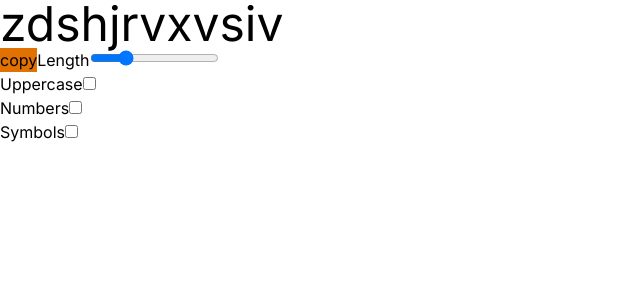
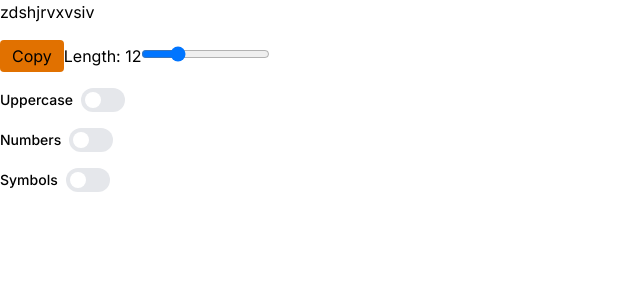
Before and after one commit to shravzzv/passforge, a Next.js app: page / in a window 1280 px wide. Shown: the top 300 px of the page, without its empty margins (0-640 px from the left). Built offline with nearby package versions, Linux system fonts and the light colour scheme.

Commit message:
feat: add ToggleSwitch component for better UI control of password options

```diff
--- a/app/page.tsx
+++ b/app/page.tsx
@@ -2,6 +2,7 @@
 
 import generatePassword from '@/utils/generatePassword'
 import { useState, useEffect } from 'react'
+import ToggleSwitch from '@/components/toggle-switch'
 
 export default function Page() {
   const [length, setLength] = useState<number>(12)
@@ -25,23 +26,25 @@ export default function Page() {
     try {
       await navigator.clipboard.writeText(password)
       setCopied(true)
-      setTimeout(() => setCopied(false), 1500) // reset after 1.5s
+      setTimeout(() => setCopied(false), 1500)
     } catch (err) {
       console.error('Failed to copy:', err)
     }
   }
 
   return (
-    <div>
-      <h1 className='text-5xl'>{password}</h1>
-      <button className='text-black bg-amber-600' onClick={handleCopy}>
-        {copied ? 'copied' : 'copy'}
+    <div className='space-y-4'>
+      <h1>{password}</h1>
+      <button
+        className='text-black bg-amber-600 px-3 py-1 rounded'
+        onClick={handleCopy}
+      >
+        {copied ? 'Copied' : 'Copy'}
       </button>
 
-      <label htmlFor='length'>Length</label>
+      <label htmlFor='length'>Length: {length}</label>
       <input
         type='range'
-        name='length'
         id='length'
         min={8}
         max={24}
@@ -49,35 +52,24 @@ export default function Page() {
         onChange={(e) => setLength(Number(e.target.value))}
       />
 
-      <div>
-        <label htmlFor='uppercase'>Uppercase</label>
-        <input
-          type='checkbox'
+      <ToggleSwitch
         id='uppercase'
+        label='Uppercase'
         checked={useUppercase}
-          onChange={(e) => setUseUppercase(e.target.checked)}
+        onChange={setUseUppercase}
       />
-      </div>
-
-      <div>
-        <label htmlFor='numbers'>Numbers</label>
-        <input
-          type='checkbox'
+      <ToggleSwitch
         id='numbers'
+        label='Numbers'
         checked={useNumbers}
-          onChange={(e) => setUseNumbers(e.target.checked)}
+        onChange={setUseNumbers}
       />
-      </div>
-
-      <div>
-        <label htmlFor='symbols'>Symbols</label>
-        <input
-          type='checkbox'
+      <ToggleSwitch
         id='symbols'
+        label='Symbols'
         checked={useSymbols}
-          onChange={(e) => setUseSymbols(e.target.checked)}
+        onChange={setUseSymbols}
       />
-      </div>
     </div>
   )
 }
--- /dev/null
+++ b/components/toggle-switch.tsx
@@ -0,0 +1,34 @@
+'use client'
+
+interface ToggleSwitchProps {
+  id: string
+  label: string
+  checked: boolean
+  onChange: (checked: boolean) => void
+}
+
+export default function ToggleSwitch({
+  id,
+  label,
+  checked,
+  onChange,
+}: ToggleSwitchProps) {
+  return (
+    <div className='flex items-center gap-2'>
+      <label htmlFor={id} className='text-sm font-medium'>
+        {label}
+      </label>
+      <label className='relative inline-flex items-center cursor-pointer'>
+        <input
+          type='checkbox'
+          id={id}
+          checked={checked}
+          onChange={(e) => onChange(e.target.checked)}
+          className='sr-only peer'
+        />
+        <div className='w-11 h-6 bg-gray-200 rounded-full peer peer-checked:bg-blue-600 transition-colors'></div>
+        <div className='absolute left-1 top-1 w-4 h-4 bg-white rounded-full transition-transform peer-checked:translate-x-5'></div>
+      </label>
+    </div>
+  )
+}
```
Lines whose indentation alone changed are shown as unchanged.
